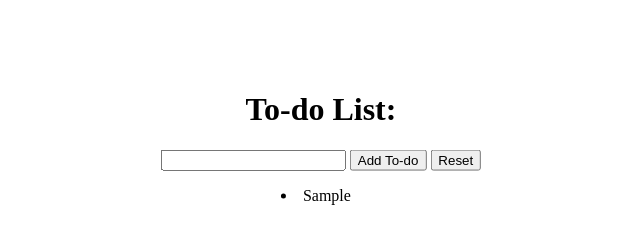
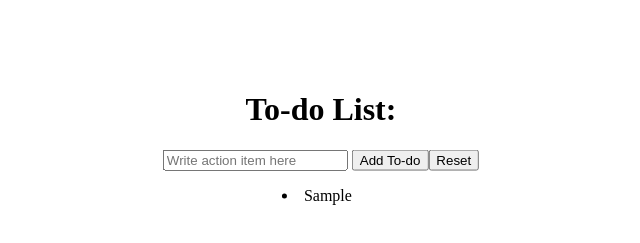
Before and after one commit to dabyzness/dom-todo-lab, a plain HTML site: page index.html in a window 1280 px wide. Both pictures are taken after typing "Sample" into the empty fields and a click on the button "Add To-do". Shown: the part 263-506 px from the top of the page, without its empty margins (327-967 px from the left). Drawn offline with Linux system fonts and the light colour scheme.

Commit message:
add form functionality. comment out previous submit button functionality

```diff
--- a/index.html
+++ b/index.html
@@ -10,9 +10,17 @@
   </head>
   <body>
     <h1>To-do List:</h1>
-    <input type="text" id="todo-input" />
-    <button id="submit-button">Add To-do</button>
-    <button id="reset">Reset</button>
+    <div>
+      <form action="">
+        <input
+          type="text"
+          id="todo-input"
+          placeholder="Write action item here"
+        />
+        <button id="submit-button" type="submit">Add To-do</button>
+      </form>
+      <button id="reset">Reset</button>
+    </div>
     <ul id="todo-list"></ul>
   </body>
 </html>
--- a/js/app.js
+++ b/js/app.js
@@ -1,26 +1,29 @@
 // Create Cached Element References
-const input = document.getElementById("todo-input");
-const submitBtn = document.getElementById("submit-button");
+// const input = document.getElementById("todo-input");
+// const submitBtn = document.getElementById("submit-button");
 const resetBtn = document.getElementById("reset");
 const list = document.getElementById("todo-list");
+const form = document.querySelector("form");
 
 // Create event listeners
-submitBtn.addEventListener("click", handleSubmit);
+// submitBtn.addEventListener("click", handleSubmit);
 resetBtn.addEventListener("click", handleReset);
 list.addEventListener("click", handleDelete);
+form.addEventListener("submit", handleForm);
 
 // Define functions for event listeners
 // Add To-Do list item to page
-function handleSubmit(e) {
-  if (!input.value) {
-    return;
-  }
+// function handleSubmit(e) {
+//   console.log(e);
+//   if (!input.value) {
+//     return;
+//   }
 
-  const item = document.createElement("li");
-  item.textContent = input.value;
-  list.appendChild(item);
-  input.value = "";
-}
+//   const item = document.createElement("li");
+//   item.textContent = input.value;
+//   list.appendChild(item);
+//   input.value = "";
+// }
 
 // Delete all items from to-do list
 function handleReset(e) {
@@ -33,3 +36,16 @@ function handleReset(e) {
 function handleDelete(e) {
   list.removeChild(e.target);
 }
+
+// Handle form data submission
+function handleForm(e) {
+  e.preventDefault();
+  if (!e.target[0].value) {
+    return;
+  }
+
+  const item = document.createElement("li");
+  item.textContent = e.target[0].value;
+  list.appendChild(item);
+  e.target[0].value = "";
+}
--- a/styles/style.css
+++ b/styles/style.css
@@ -6,6 +6,10 @@ body {
   transform: translate(-50%, -50%);
 }
 
+div {
+  display: flex;
+}
+
 ul {
   list-style-position: inside;
   text-align: left;
```
